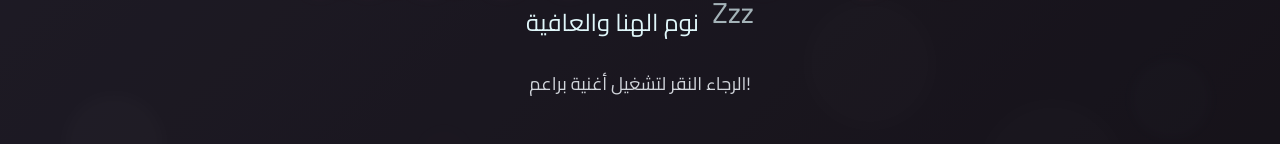
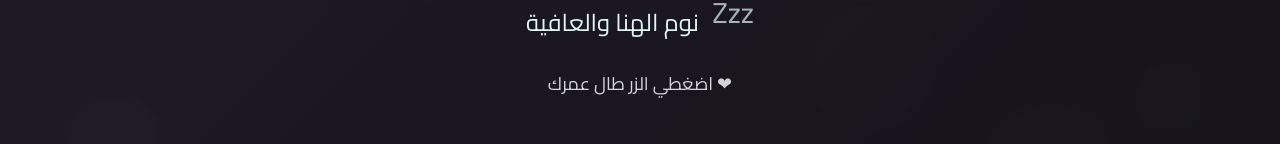
Before and after one commit to yazeedxgamer/jojo-website, a plain HTML site: page index.html in a window 1280 px wide. Shown: the part 306-450 px from the top of the page. Drawn offline with nearby package versions, Linux system fonts and the light colour scheme.

Commit message:
Update index.html

```diff
--- a/index.html
+++ b/index.html
@@ -258,7 +258,7 @@
         </p>
 
         <div id="audioPrompt" class="flex flex-col items-center justify-center">
-            <p class="text-gray-300 text-lg mb-4">الرجاء النقر لتشغيل أغنية براعم!</p>
+            <p class="text-gray-300 text-lg mb-4">اضغطي الزر طال عمرك ❤ </p>
             <button id="playButton" class="play-button">
                 تشغيل الأغنية
                 <svg class="play-icon" fill="currentColor" viewBox="0 0 20 20" xmlns="http://www.w3.org/2000/svg">
```
